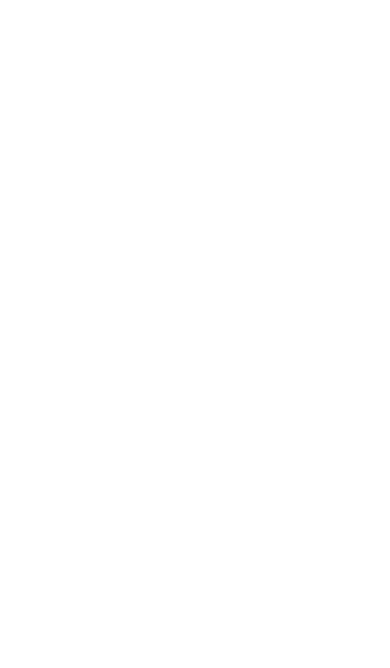
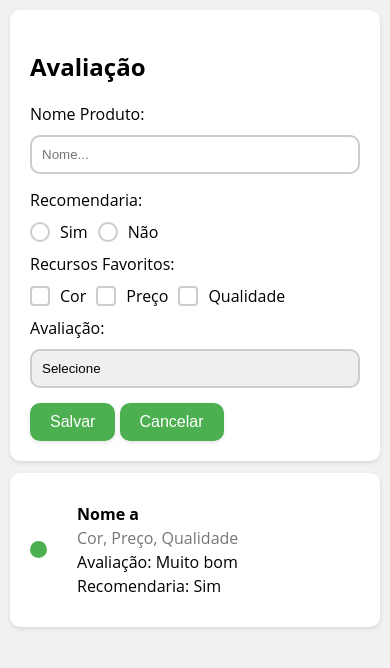
Before and after one commit to brayan-tb/List-form, a plain HTML site: page index.html in a window 390 px wide. Drawn offline with nearby package versions, Linux system fonts and the light colour scheme.

Commit message:
adicionando estiliziação mobile

```diff
--- a/index.html
+++ b/index.html
@@ -1,13 +1,82 @@
 <!DOCTYPE html>
 <html lang="pt-br">
+
 <head>
-    <meta charset="UTF-8">
-    <meta name="viewport" content="width=device-width, initial-scale=1.0">
-    <link rel="stylesheet" href="src/style.css">
+    <meta charset="UTF-8" />
+    <meta name="viewport" content="width=device-width, initial-scale=1.0" />
     <title>List Form 📝</title>
+    <link href='https://unpkg.com/boxicons@2.1.4/css/boxicons.min.css' rel='stylesheet'>
+    <link rel="stylesheet" href="src/style.css" />
 </head>
+
 <body>
+    <main>
+        <form class="container" method="post">
+            <h2>Avaliação</h2>
+            <label for="name">Nome Produto:</label>
+            <input type="text" name="name" id="name" placeholder="Nome..." autocomplete="off" autocapitalize required />
 
+            <label for="yes">Recomendaria:</label>
+
+            <div class="radio-group">
+                <label for="yes">
+                    <input type="radio" id="yes" name="recommend" value="yes" required />
+                    <span class="radio-button"></span>
+                    <span for="yes">Sim</span>
+                </label>
+                <label for="no">
+                    <input type="radio" id="no" name="recommend" value="no" required />
+                    <span class="radio-button"></span>
+                    <span>Não</span>
+                </label>
+            </div>
+
+            <label for="feature1">Recursos Favoritos:</label>
+            <div class="checkbox-group">
+                <label>
+                    <input type="checkbox" id="feature1" name="features" value="feature1" />
+                    <span class="checkbox-button"></span>
+                    <span>Cor</span>
+                </label>
+                <label>
+                    <input type="checkbox" id="feature2" name="features" value="feature2" />
+                    <span class="checkbox-button"></span>
+                    <span>Preço</span>
+                </label>
+                <label>
+                    <input type="checkbox" id="feature3" name="features" value="feature3" />
+                    <span class="checkbox-button"></span>
+                    <span>Qualidade</span>
+                </label>
+            </div>
+            <label for="rating">Avaliação:</label>
+            <select id="rating" name="rating" required>
+                <option value="">Selecione</option>
+                <option value="5">Excelente</option>
+                <option value="4">Muito Bom</option>
+                <option value="3">Bom</option>
+                <option value="2">Regular</option>
+                <option value="1">Ruim</option>
+            </select>
+
+            <button type="submit" id="save">Salvar</button>
+            <button type="reset" id="reset">Cancelar</button>
+        </form>
+
+        <ul class="container list-item">
+            <li>
+                <div class="item"></div>
+                <div class="item-details">
+                    <div class="item-name">Nome a</div>
+                    <div class="item-features">Cor, preço, qualidade</div>
+                    <div class="item-rating">Avaliação: Muito bom</div>
+                    <div class="item-recommend">Recomendaria: Sim</div>
+                </div>
+            </li>
+        </ul>
+
+    </main>
 </body>
 <script src="src/main.js"></script>
+
 </html>
--- a/src/style.css
+++ b/src/style.css
@@ -0,0 +1,234 @@
+* {
+  box-sizing: border-box;
+}
+
+body {
+  -webkit-tap-highlight-color: transparent;
+  /* font-family: Arial, Helvetica, sans-serif; */
+  font-family: "Open Sans", sans-serif;
+  min-height: 100vh;
+  background-color: #f1f1f1;
+  padding: 10px;
+  margin: 0 auto;
+  transition: all 0.5s ease;
+}
+
+main {
+  display: flex;
+  gap: 12px;
+  flex-wrap: wrap;
+}
+
+.container {
+  width: 100%;
+  margin: 0 auto;
+  background-color: #fff;
+  padding: 20px;
+  border-radius: 10px;
+  box-shadow: 0 2px 4px rgba(0, 0, 0, 0.1);
+}
+
+form {
+  max-width: 500px;
+  width: 100%;
+  margin: 0 auto;
+}
+
+label {
+  display: block;
+  margin-bottom: 10px;
+}
+
+input[type="text"] {
+  width: 100%;
+  padding: 10px;
+  border: 2px solid #ccc;
+  border-radius: 10px;
+  box-sizing: border-box;
+  margin-bottom: 15px;
+}
+
+input[type="radio"],
+input[type="checkbox"] {
+  margin-right: 5px;
+}
+
+button {
+  background-color: #4caf50;
+  color: #fff;
+  padding: 10px 20px;
+  border: none;
+  border-radius: 10px;
+  cursor: pointer;
+  font-size: 16px;
+  box-shadow: 0 2px 4px rgba(0, 0, 0, 0.1);
+}
+
+button:hover {
+  background-color: #45a049;
+}
+
+/* Estilos para o selection */
+#rating {
+  width: 100%;
+  padding: 10px;
+  border: 2px solid #ccc;
+  border-radius: 10px;
+  box-sizing: border-box;
+  margin-bottom: 15px;
+  appearance: none;
+  -webkit-appearance: none;
+  -moz-appearance: none;
+  /* background-size: contain;
+  background-position: right; */
+}
+
+/* Estilo radio-button */
+.radio-group {
+  display: flex;
+  align-items: center;
+  gap: 10px;
+}
+
+.radio-group label {
+  display: flex;
+  align-items: center;
+  cursor: pointer;
+}
+
+.radio-group input[type="radio"] {
+  display: none;
+}
+
+.radio-group .radio-button {
+  width: 20px;
+  height: 20px;
+  border-radius: 50%;
+  border: 2px solid #ccc;
+  position: relative;
+  margin-right: 10px;
+}
+
+.radio-group .radio-button::before {
+  content: "";
+  position: absolute;
+  top: 50%;
+  left: 50%;
+  transform: translate(-50%, -50%) scale(0);
+  width: 10px;
+  height: 10px;
+  border-radius: 50%;
+  background-color: #4caf50;
+  transition: transform 0.2s ease-in-out;
+}
+
+.radio-group input[type="radio"]:checked + .radio-button::before {
+  transform: translate(-50%, -50%) scale(1);
+}
+
+.checkbox-group {
+    display: flex;
+    align-items: center;
+    gap: 10px;
+}
+
+.checkbox-group label {
+    display: flex;
+    align-items: center;
+    cursor: pointer;
+}
+
+.checkbox-group input[type="checkbox"] {
+    display: none;
+}
+
+.checkbox-group .checkbox-button {
+    width: 20px;
+    height: 20px;
+    border: 2px solid #ccc;
+    border-radius: 4px;
+    position: relative;
+    margin-right: 10px;
+}
+
+.checkbox-group .checkbox-button::before {
+    content: "";
+    position: absolute;
+    top: 50%;
+    left: 50%;
+    transform: translate(-50%, -50%);
+    width: 10px;
+    height: 10px;
+    border-radius: 2px;
+    background-color: #4CAF50;
+    opacity: 0;
+    transition: opacity 0.23s ease-in-out;
+}
+
+.checkbox-group input[type="checkbox"]:checked + .checkbox-button::before {
+    opacity: 1;
+}
+
+/* list-item */
+
+.list-item {
+  max-width: 500px;
+  list-style: none;
+  padding: 20px;
+}
+
+.list-item li {
+  display: flex;
+  align-items: center;
+  gap: 10px;
+  padding: 10px 0;
+  /* border: 1px solid #ccc; */
+  /* background-color: #f1f1f1; */
+  border-radius: 7px;
+}
+
+.list-item li:nth-child(even) {
+  margin-top: 10px;
+}
+
+.list-item li .item {
+  width: 17px;
+  height: 17px;
+  background-color: #4caf50;
+  border-radius: 50%;
+  display: flex;
+  align-items: center;
+  justify-content: center;
+  color: #fff;
+  font-size: 17px;
+}
+
+.list-item li .item-details {
+  padding: 0 20px;
+  flex: 1;
+  display: flex;
+  gap: 2px;
+  flex-direction: column;
+}
+
+.list-item li .item-details .item-name {
+  font-weight: bold;
+}
+
+.list-item li .item-details .item-features {
+  color: #777;
+  text-transform: capitalize;
+}
+
+/* Responsividade */
+@media (min-width: 800px) and (min-height: 650px) {
+  body {
+    padding: 20px;
+  }
+  main {
+    flex-wrap: nowrap;
+  }
+  .list-item {
+    max-width: 80%;
+  }
+}
```
